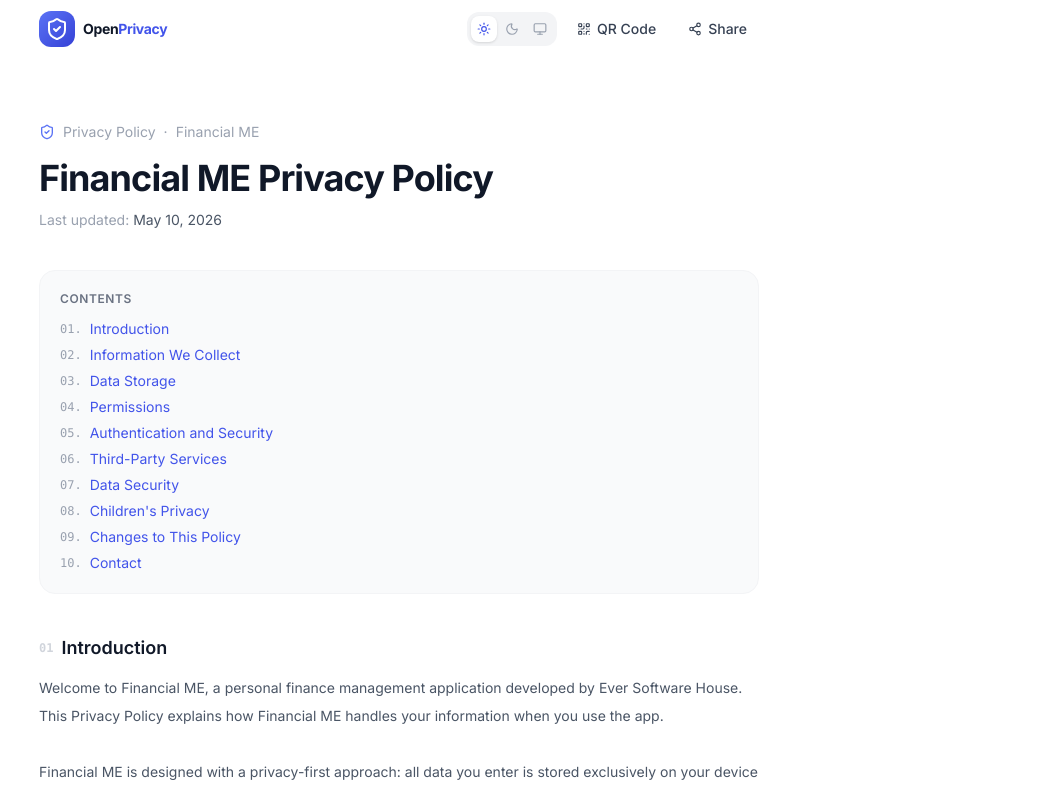
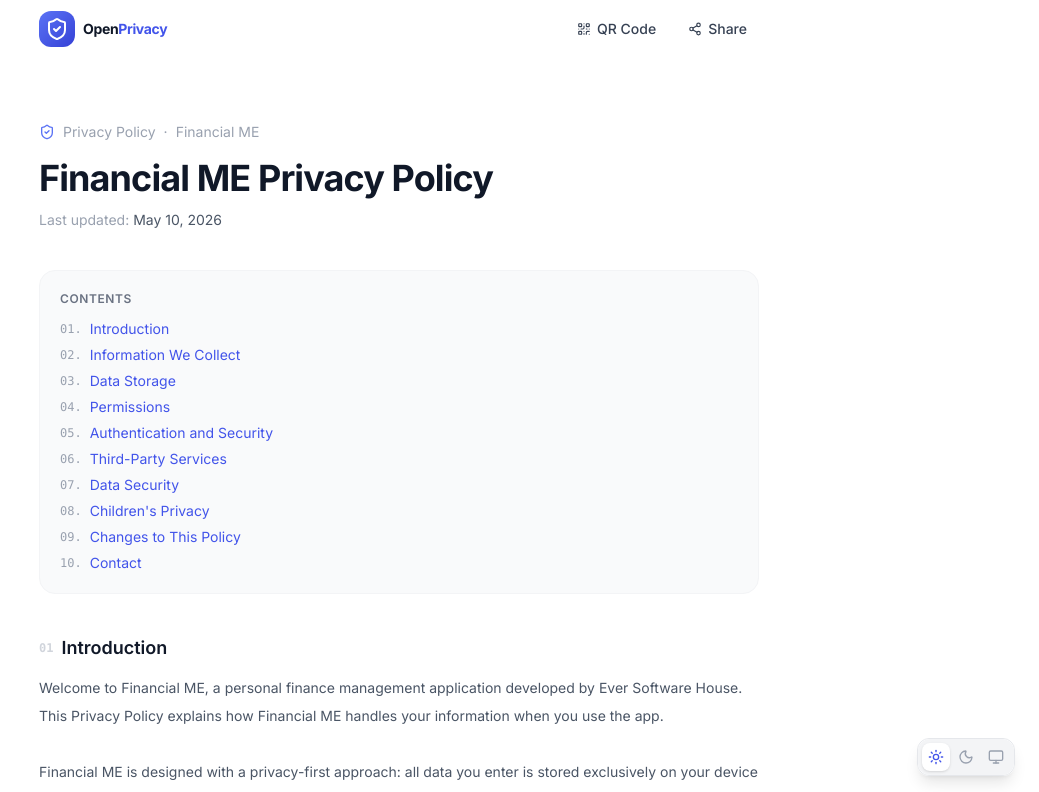
Before and after one commit to Ever-Software/openprivacypolicy, a React (Vite) app: page /privacy-policies/financial-me in a window 1280 px wide. Shown: the top 792 px of the page, without its empty margins (241-1280 px from the left). Built offline with nearby package versions, Linux system fonts and the light colour scheme.

Commit message:
fix dark button

```diff
--- a/src/pages/public/StaticPolicyPage.tsx
+++ b/src/pages/public/StaticPolicyPage.tsx
@@ -109,13 +109,15 @@
 
   return (
     <div className="min-h-screen bg-white dark:bg-gray-950">
+      <div className="fixed bottom-6 right-6 z-50 shadow-lg rounded-xl border border-gray-200 dark:border-gray-700">
+        <ThemeToggle />
+      </div>
       <header className="sticky top-0 z-10 glass border-b border-gray-100 dark:border-gray-800">
         <div className="max-w-3xl mx-auto px-4 sm:px-6 h-14 flex items-center justify-between gap-4">
           <Link to="/">
             <Logo size="sm" />
           </Link>
           <div className="flex items-center gap-2">
-            <ThemeToggle iconSize="sm" />
             <QRCodeModal url={currentUrl} policySlug={policy.slug} />
             <ShareButton title={`${policy.appName} — Privacy Policy`} slug={policy.slug} />
           </div>
```
